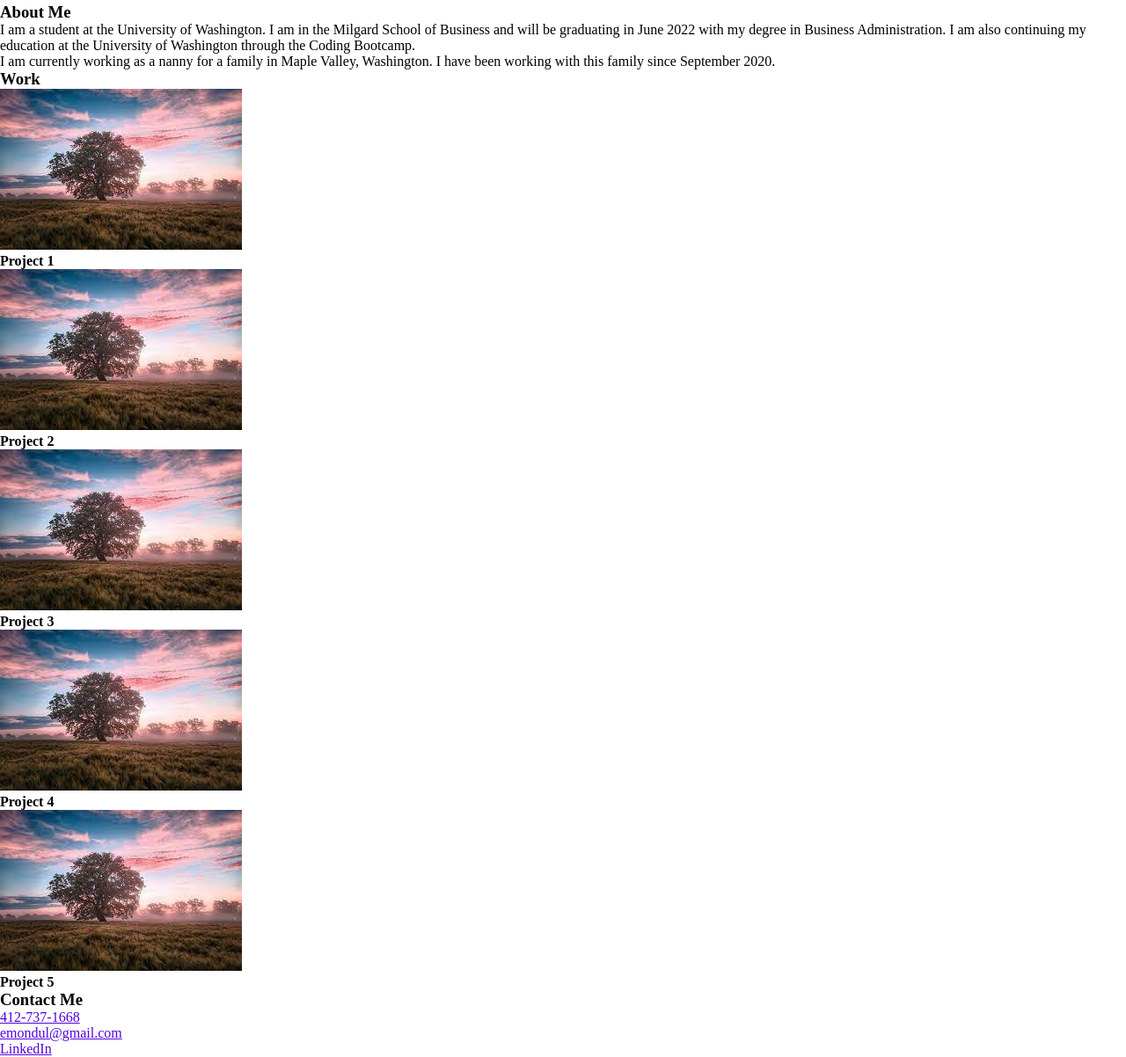
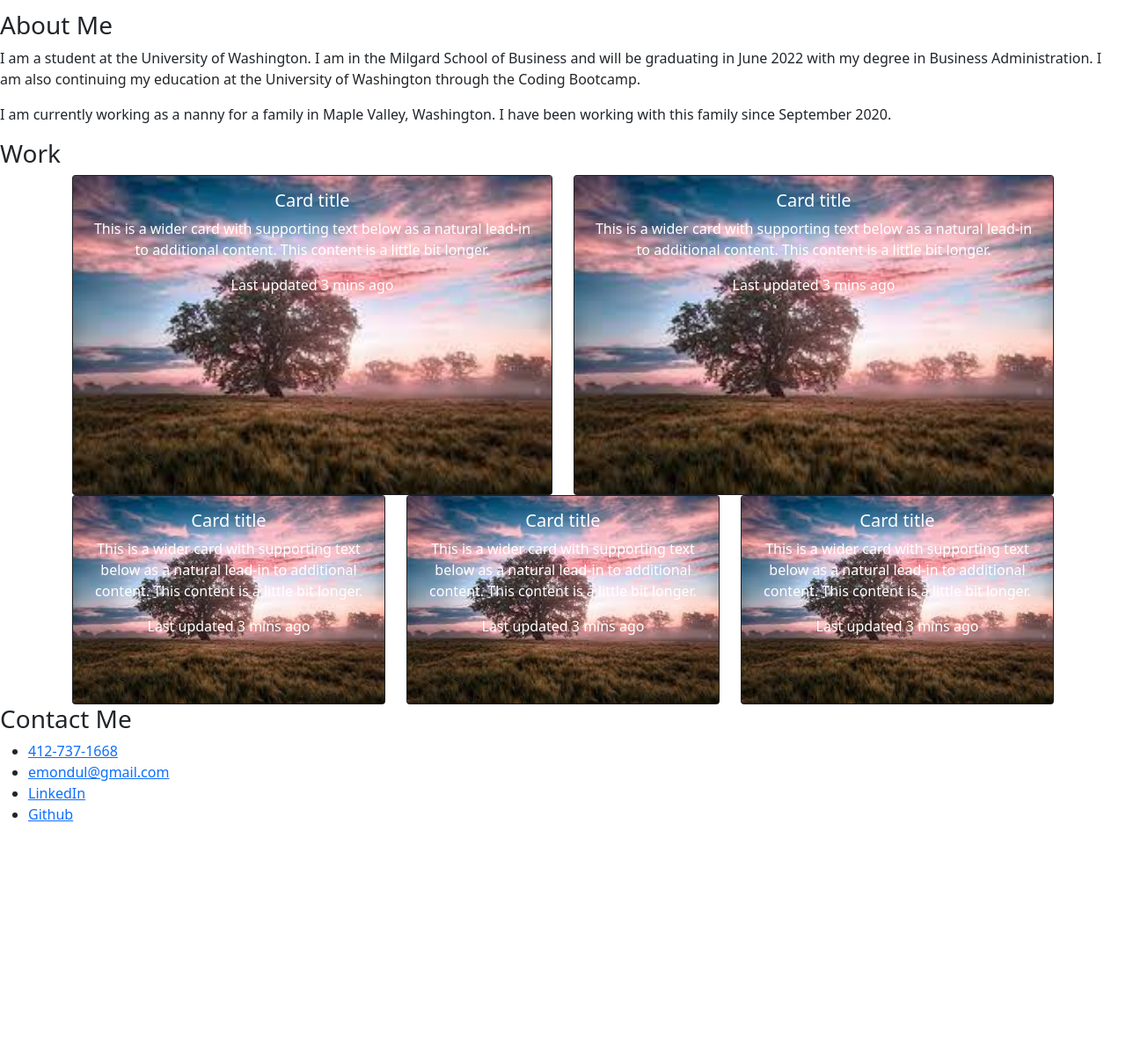
Before and after one commit to emondul/portfolio, a plain HTML site: page index.html in a window 1280 px wide. Shown: the part 325-1527 px from the top of the page at 88% size. After the commit the page ends 1279 px from the top, so only its background shows below. Drawn offline with nearby package versions, Linux system fonts and the light colour scheme.

Commit message:
updating work section

```diff
--- a/assets/css/style.css
+++ b/assets/css/style.css
@@ -55,3 +55,7 @@ a {
     left: 3%;
 
 }
+
+.container {
+    text-align: center;
+}
--- a/index.html
+++ b/index.html
@@ -5,6 +5,8 @@
     <meta charset="UTF-8">
     <link rel="stylesheet" href="./assets/css/style.css">
     <title>Portfolio</title>
+    <link href="https://cdn.jsdelivr.net/npm/bootstrap@5.1.3/dist/css/bootstrap.min.css" rel="stylesheet"
+        integrity="sha384-1BmE4kWBq78iYhFldvKuhfTAU6auU8tT94WrHftjDbrCEXSU1oBoqyl2QvZ6jIW3" crossorigin="anonymous">
 </head>
 
 <body>
@@ -57,31 +59,70 @@
             <aside>
                 <h3><span id="work">Work</span></h3>
             </aside>
-            <div class="right">
-                <div class="examples">
-                    <article>
-                        <img class="filler-img" src="./assets/img/filler-img.jpg" />
-                        <h4>Project 1</h4>
-                    </article>
-                    <article>
-                        <img class="filler-img" src="./assets/img/filler-img.jpg" />
-                        <h4>Project 2</h4>
-                    </article>
-                    <article>
-                        <img class="filler-img" src="./assets/img/filler-img.jpg" />
-                        <h4>Project 3</h4>
-                    </article>
-                    <article>
-                        <img class="filler-img" src="./assets/img/filler-img.jpg" />
-                        <h4>Project 4</h4>
-                    </article>
-                    <article>
-                        <img class="filler-img" src="./assets/img/filler-img.jpg" />
-                        <h4>Project 5</h4>
-                    </article>
+        </section>
+
+        <div class="container">
+            <div class="row">
+                <div class="col">
+                    <div class="card bg-dark text-white">
+                        <img src="./assets/img/filler-img.jpg" class="filler-img" alt="...">
+                        <div class="card-img-overlay">
+                            <h5 class="card-title">Card title</h5>
+                            <p class="card-text">This is a wider card with supporting text below as a natural lead-in to
+                                additional content. This content is a little bit longer.</p>
+                            <p class="card-text">Last updated 3 mins ago</p>
+                        </div>
+                    </div>
+
+                </div>
+                <div class="col">
+                    <div class="card bg-dark text-white">
+                        <img src="./assets/img/filler-img.jpg" class="filler-img" alt="...">
+                        <div class="card-img-overlay">
+                            <h5 class="card-title">Card title</h5>
+                            <p class="card-text">This is a wider card with supporting text below as a natural lead-in to
+                                additional content. This content is a little bit longer.</p>
+                            <p class="card-text">Last updated 3 mins ago</p>
+                        </div>
+                    </div>
                 </div>
             </div>
-        </section>
+            <div class="row">
+                <div class="col">
+                    <div class="card bg-dark text-white">
+                        <img src="./assets/img/filler-img.jpg" class="filler-img" alt="...">
+                        <div class="card-img-overlay">
+                            <h5 class="card-title">Card title</h5>
+                            <p class="card-text">This is a wider card with supporting text below as a natural lead-in to
+                                additional content. This content is a little bit longer.</p>
+                            <p class="card-text">Last updated 3 mins ago</p>
+                        </div>
+                    </div>
+                </div>
+                <div class="col">
+                    <div class="card bg-dark text-white">
+                        <img src="./assets/img/filler-img.jpg" class="filler-img" alt="...">
+                        <div class="card-img-overlay">
+                            <h5 class="card-title">Card title</h5>
+                            <p class="card-text">This is a wider card with supporting text below as a natural lead-in to
+                                additional content. This content is a little bit longer.</p>
+                            <p class="card-text">Last updated 3 mins ago</p>
+                        </div>
+                    </div>
+                </div>
+                <div class="col">
+                    <div class="card bg-dark text-white">
+                        <img src="./assets/img/filler-img.jpg" class="filler-img" alt="...">
+                        <div class="card-img-overlay">
+                            <h5 class="card-title">Card title</h5>
+                            <p class="card-text">This is a wider card with supporting text below as a natural lead-in to
+                                additional content. This content is a little bit longer.</p>
+                            <p class="card-text">Last updated 3 mins ago</p>
+                        </div>
+                    </div>
+                </div>
+            </div>
+        </div>
 
         <section class="contact">
             <aside>
@@ -98,6 +139,9 @@
                     <li>
                         <a href="https://www.linkedin.com/in/emma-mondul-84548a1b8/">LinkedIn</a>
                     </li>
+                    <li>
+                        <a href="https://github.com/emondul">Github</a>
+                    </li>
                 </ul>
             </div>
         </section>
```
